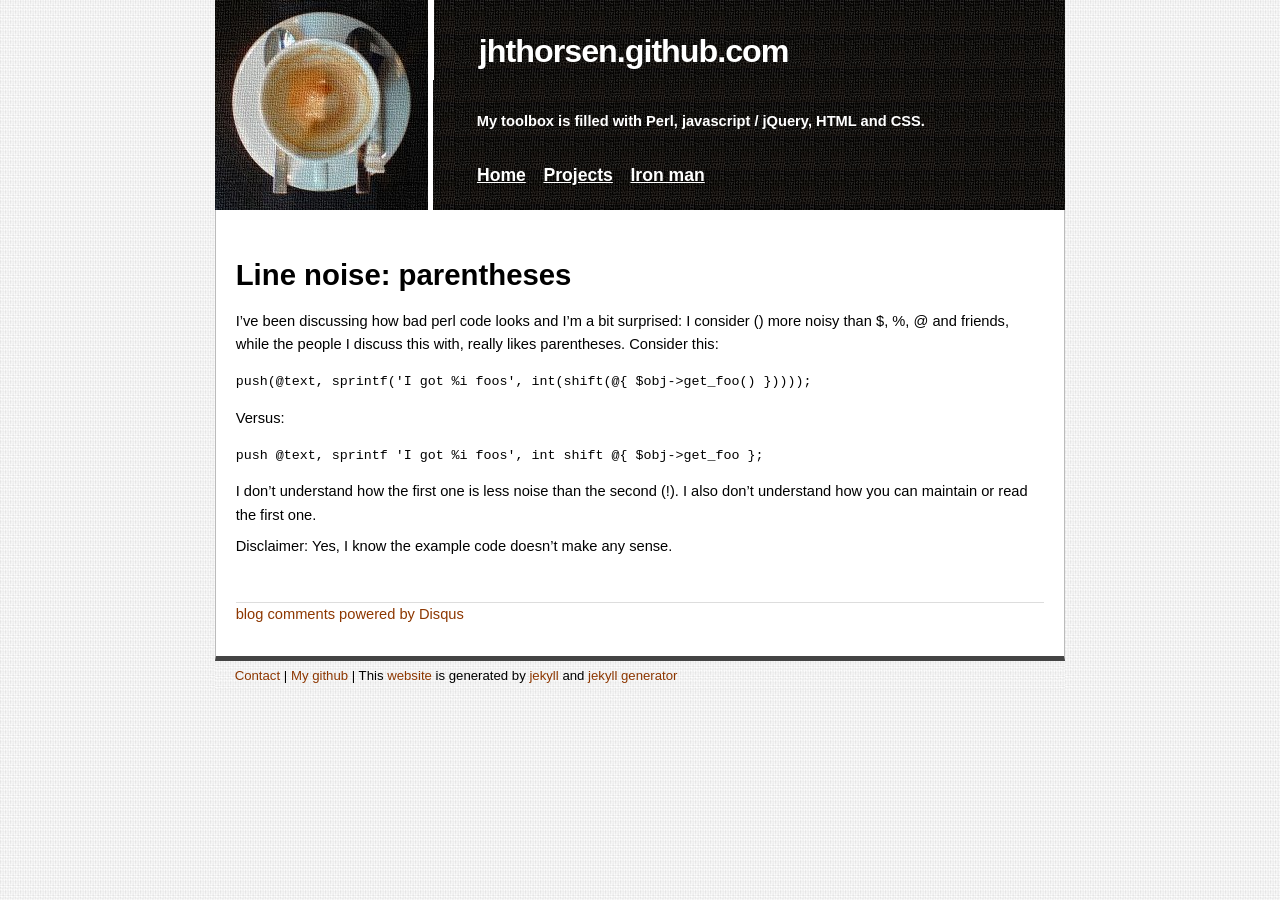
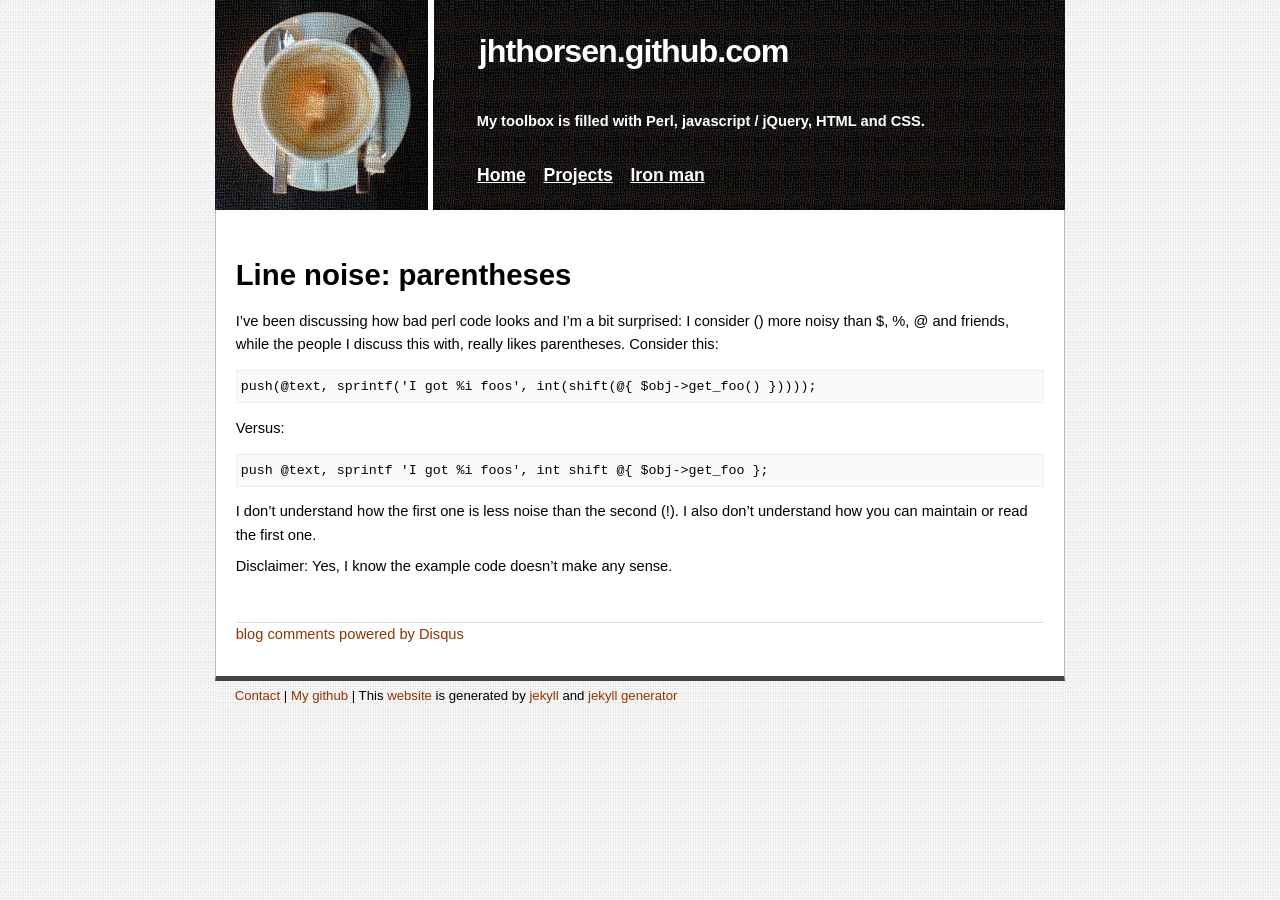
Before and after one commit to kberov/jhthorsen.github.com, a Jekyll site: the page built from _posts/2009-06-01-line-noise-parentheses.markdown, in a window 1280 px wide. Built offline with Jekyll 4.4.1, drawn with Linux system fonts in a browser that asks for light colours; comment, search, counter and statistics services are not loaded.

Commit message:
add formatting on pre

```diff
--- a/css/stylesheet.css
+++ b/css/stylesheet.css
@@ -45,6 +45,9 @@ h3 {
 
 pre {
     font-size: 10pt;
+    background: #fafafa;
+    border: 1px solid #eee;
+    padding: 0.3em;
 }
 
 blockquote {
```
